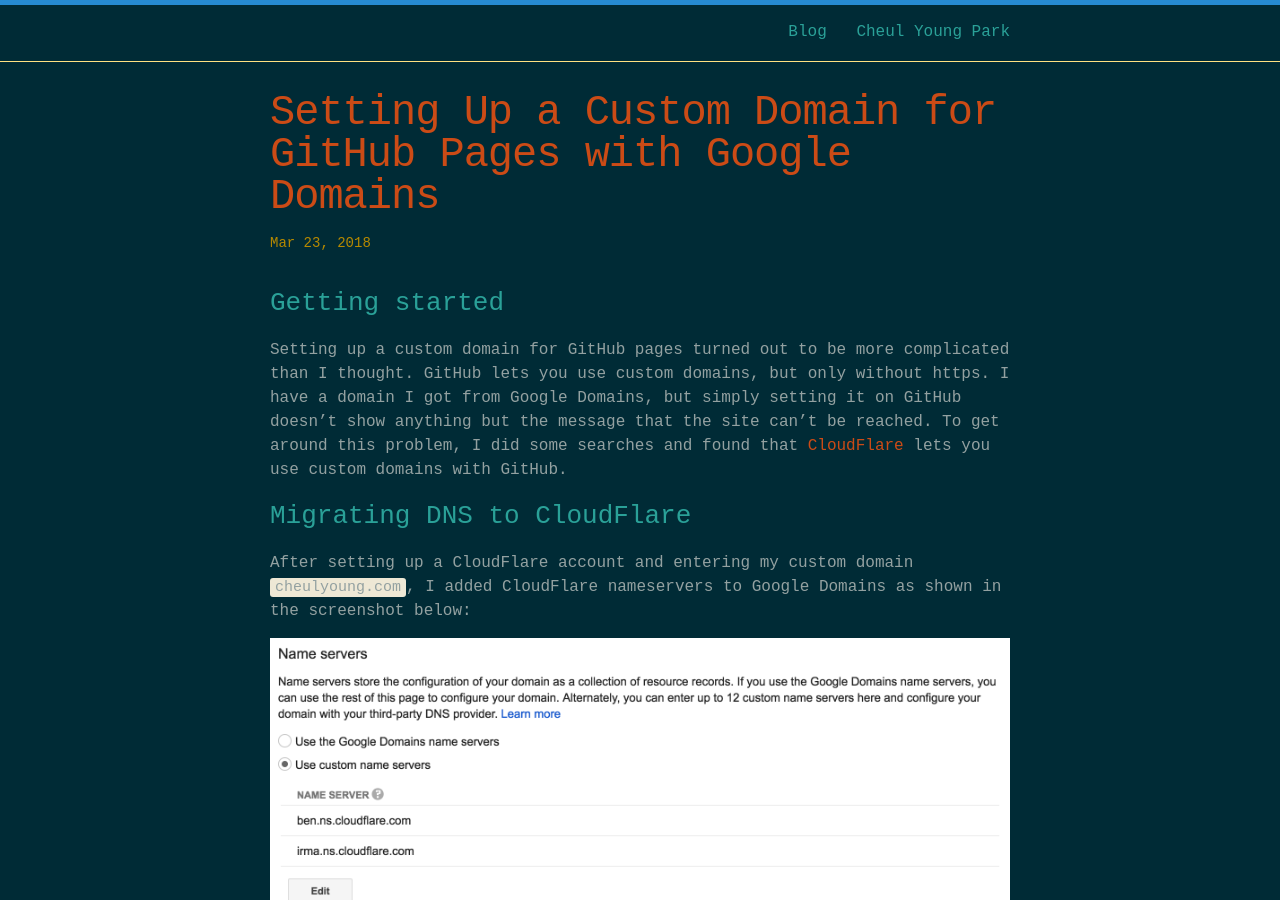
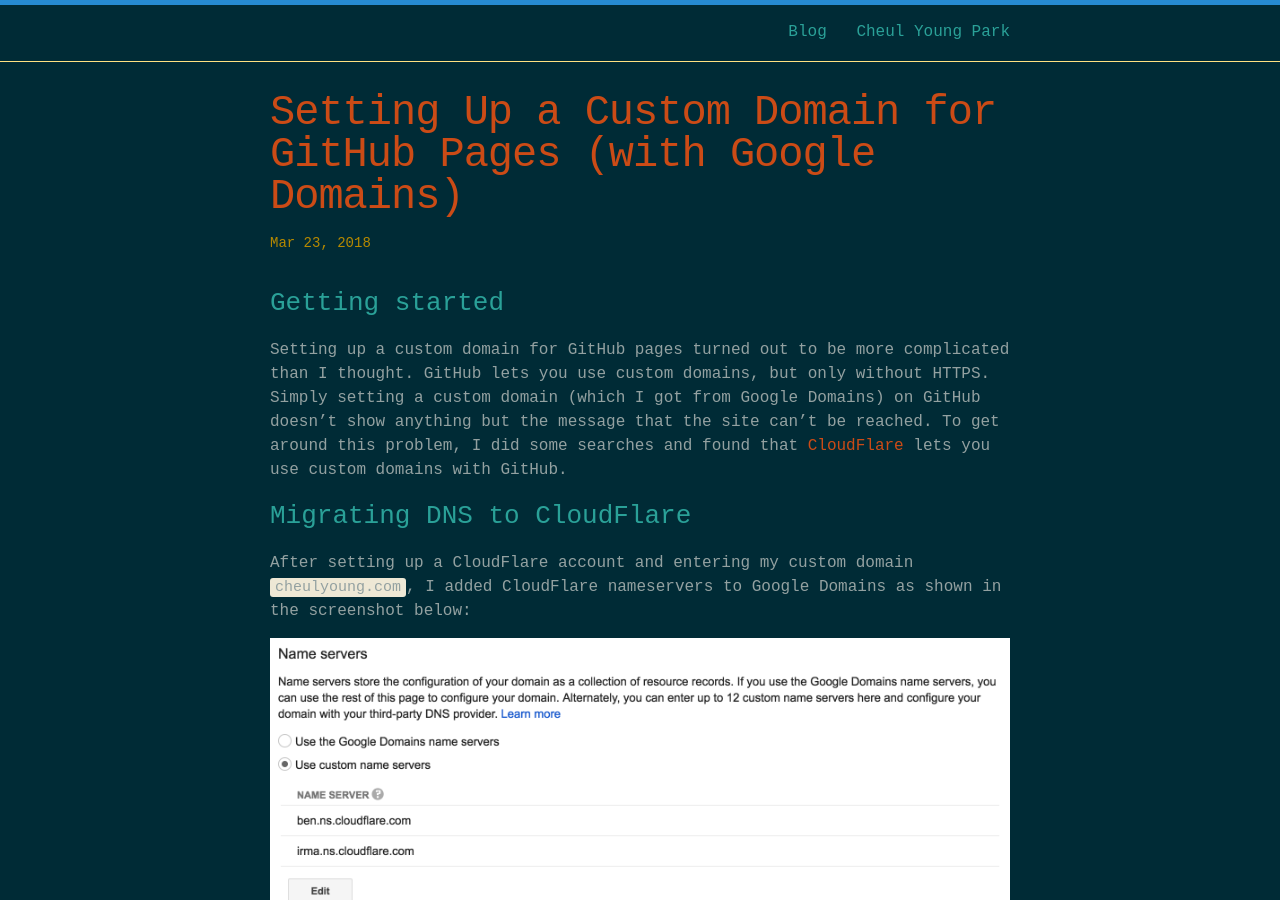
Before and after one commit to cheulyop/cheulyop.github.io, a Jekyll site: the page built from _posts/2018-03-23-setting-up-a-custom-domain-for-github-pages.md, in a window 1280 px wide and 900 px high. Built offline with Jekyll 4.4.1, drawn with Linux system fonts in a browser that asks for light colours.

Commit message:
minor changes

```diff
--- a/_posts/2018-03-23-setting-up-a-custom-domain-for-github-pages.md
+++ b/_posts/2018-03-23-setting-up-a-custom-domain-for-github-pages.md
@@ -1,12 +1,12 @@
 ---
 layout: post
-title:  "Setting Up a Custom Domain for GitHub Pages with Google Domains"
+title:  "Setting Up a Custom Domain for GitHub Pages (with Google Domains)"
 date: 2018-03-23 00:00:00 -0500
 categories: jekyll github documentation
 ---
 
 ### Getting started
-Setting up a custom domain for GitHub pages turned out to be more complicated than I thought. GitHub lets you use custom domains, but only without https. I have a domain I got from Google Domains, but simply setting it on GitHub doesn't show anything but the message that the site can't be reached. To get around this problem, I did some searches and found that [CloudFlare][2] lets you use custom domains with GitHub.
+Setting up a custom domain for GitHub pages turned out to be more complicated than I thought. GitHub lets you use custom domains, but only without HTTPS. Simply setting a custom domain (which I got from Google Domains) on GitHub doesn't show anything but the message that the site can't be reached. To get around this problem, I did some searches and found that [CloudFlare][2] lets you use custom domains with GitHub.
 
 ### Migrating DNS to CloudFlare
 After setting up a CloudFlare account and entering my custom domain `cheulyoung.com`, I added CloudFlare nameservers to Google Domains as shown in the screenshot below:
@@ -27,11 +27,11 @@
 After these steps, I could get my custom domain to point to my Jekyll website hosted by GitHub.
 
 ### References
-[[1]][1] Install Jekyll on macOS - desiredpersona
+[1] [Install Jekyll on macOS - desiredpersona][1]
 
-[[2]][3] Using HTTPs with Custom Domain Name on GitHub Pages - Jonathan Petitcolas
+[2] [Using HTTPs with Custom Domain Name on GitHub Pages - Jonathan Petitcolas][3]
 
-[[3]][4] Secure and fast GitHub Pages with CloudFlare - CloudFlare Blog
+[3] [Secure and fast GitHub Pages with CloudFlare - CloudFlare Blog][4]
 
 [1]: https://desiredpersona.com/install-jekyll-on-macos/
 [2]: https://www.cloudflare.com/
```
Also changed, not shown: index.md (+1 -1 lines), 1 other file.
